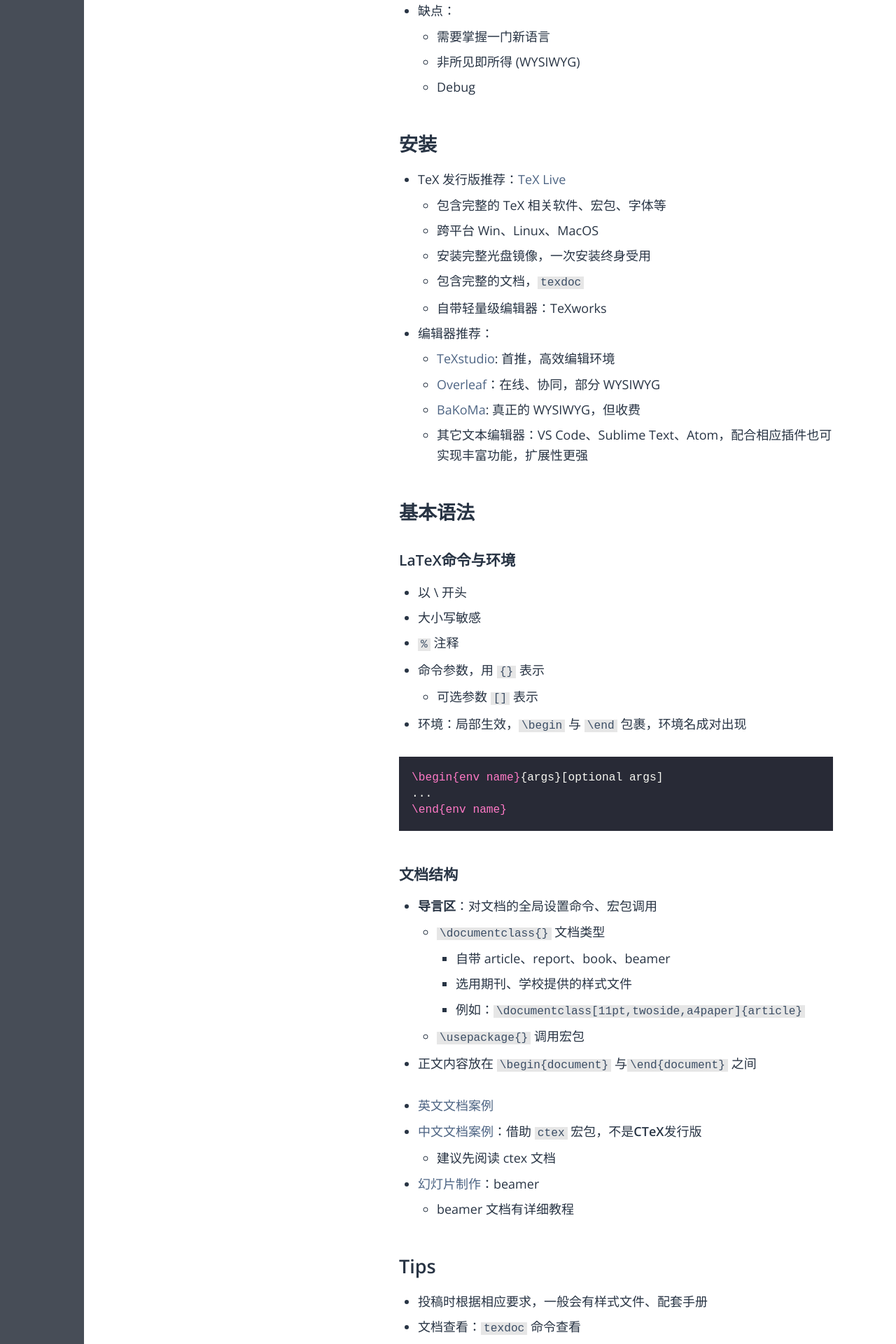
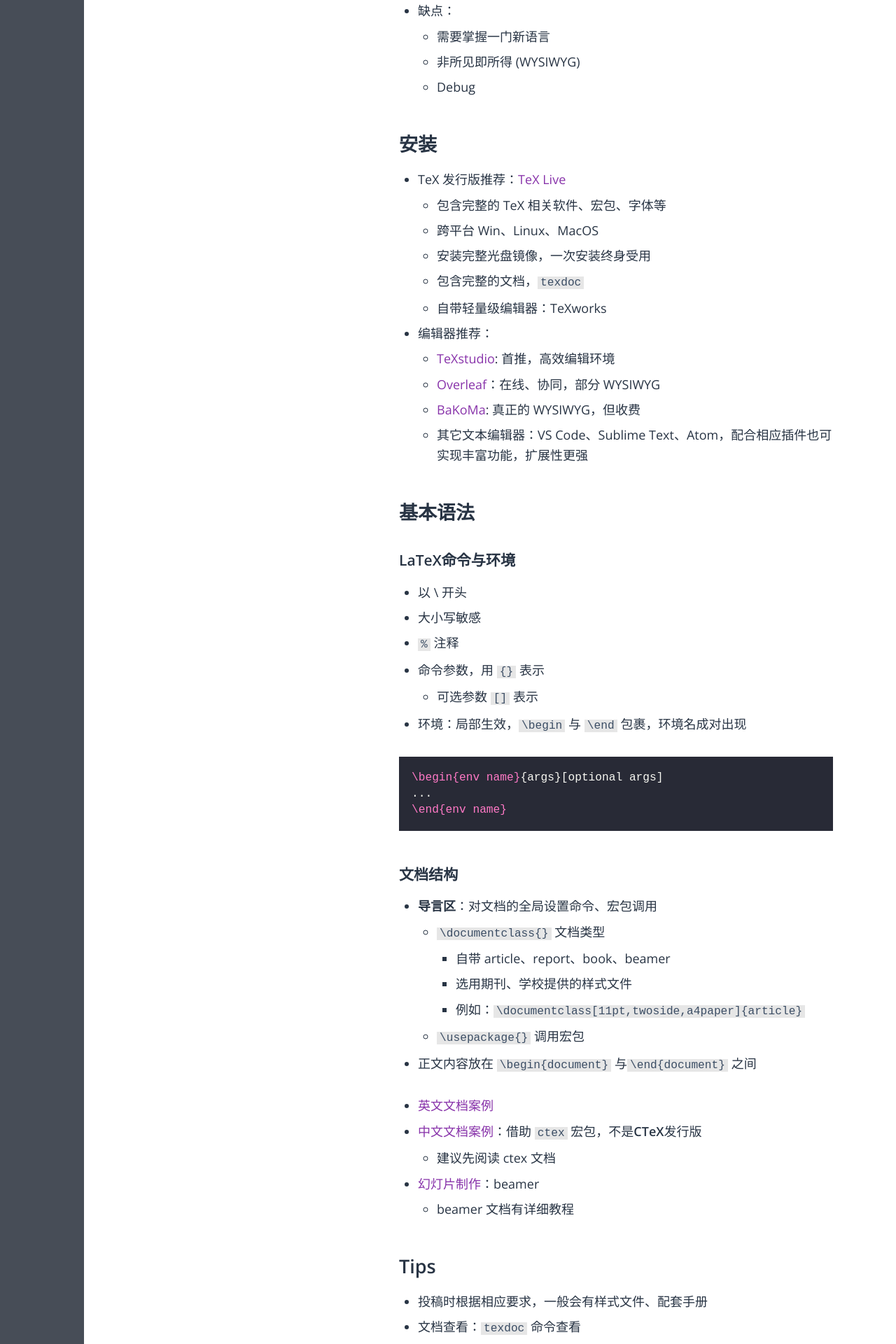
Before and after one commit to zweien/zweien.github.io, a Jekyll site: the page built from _posts/2019-8-11-latex.md, in a window 1280 px wide. Shown: the part 571-2491 px from the top of the page at 70% size. Built offline with Jekyll 4.4.1, drawn with Linux system fonts in a browser that asks for light colours; some web fonts are replaced.

Commit message:
update link color

```diff
--- a/css/main.sass
+++ b/css/main.sass
@@ -77,7 +77,7 @@ $post-meta-color: #BCC1C4
 
 $post-title-color: #283444
 $post-text-color: #283444
-$post-link-color: lighten($post-text-color, 20%)
+$post-link-color: #83a
 $post-link-hover-color: $gradient-end
 
 $post-bg: #FFFFFF
```
